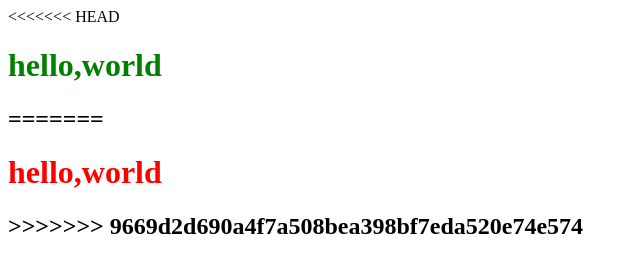
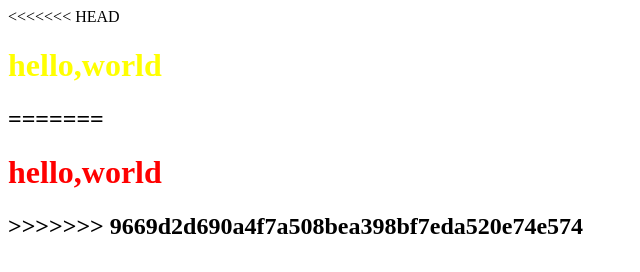
Before and after one commit to SARNOMOT/googlesearch, a plain HTML site: page index.html in a window 1280 px wide. Shown: the whole page, without its empty margins (0-640 px from the left). Drawn offline with Linux system fonts and the light colour scheme.

Commit message:
Update index.html

```diff
--- a/index.html
+++ b/index.html
@@ -1,5 +1,5 @@
 <<<<<<< HEAD
-<h1 style="color: green;">hello,world<h2>
+<h1 style="color: yellow;">hello,world<h2>
 =======
 <h1 style="color: red;">hello,world<h2>
 >>>>>>> 9669d2d690a4f7a508bea398bf7eda520e74e574
```
